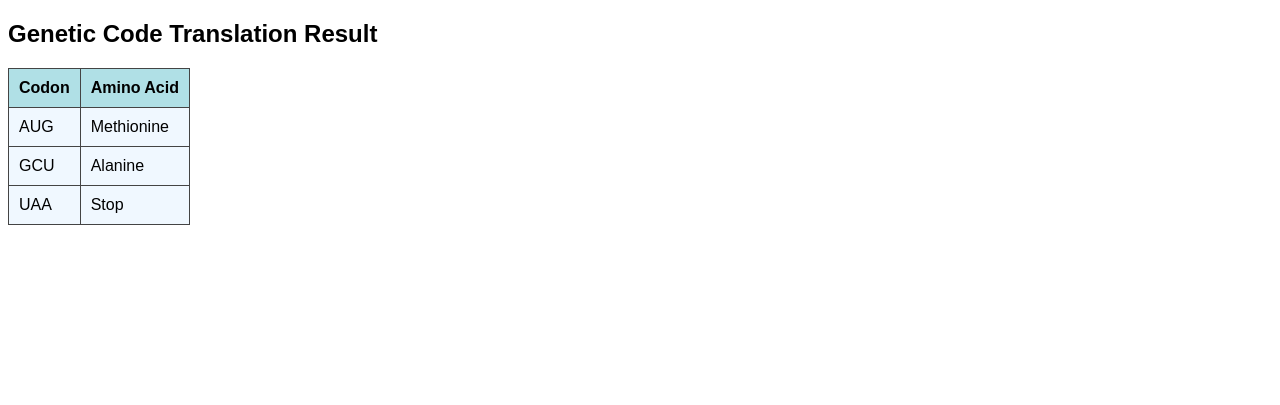
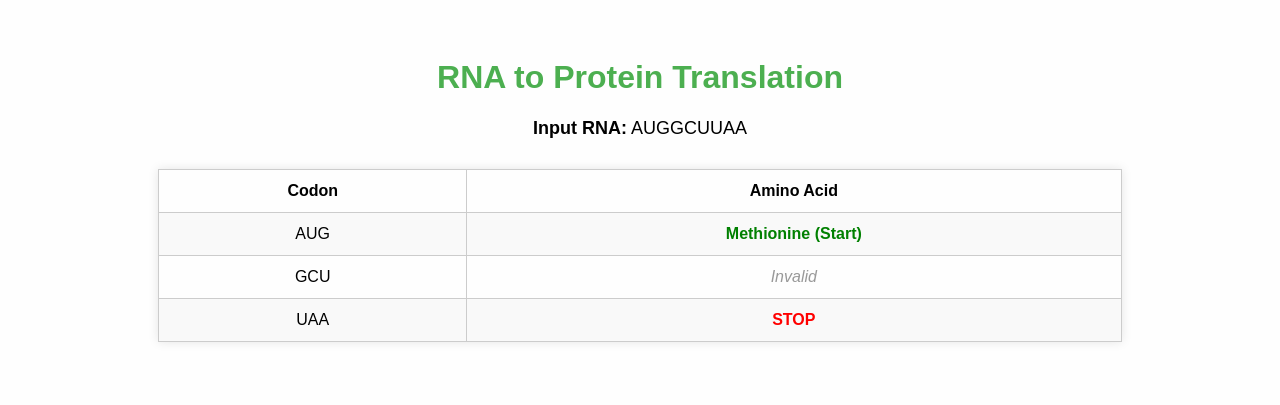
Before and after one commit to mpoojaverma/Genetic-Code-Translator, a plain HTML site: page index.html in a window 1280 px wide. Drawn offline with Linux system fonts and the light colour scheme.

Commit message:
Update index.html

```diff
--- a/index.html
+++ b/index.html
@@ -1,85 +1,74 @@
 <!DOCTYPE html>
-<!-- Declares this is an HTML5 document -->
-
 <html>
-<!-- Opens the HTML document -->
-
 <head>
-  <!-- Head section contains metadata, title, and styles -->
-
-  <title>Genetic Code Translation</title>
-  <!-- Title displayed in browser tab -->
-
+  <meta charset="UTF-8">
+  <title>RNA to Protein Translation</title>
   <style>
-    /* Embedded CSS styling for table & layout */
-
     body {
-      font-family: sans-serif;
-      /* Clean readable font for the whole page */
+      font-family: Arial, sans-serif;
+      background-color: #fefefe;
+      padding: 30px;
     }
-
+    h1 {
+      color: #4CAF50;
+      text-align: center;
+    }
+    p {
+      font-size: 18px;
+      text-align: center;
+    }
     table {
+      margin: 30px auto;
       border-collapse: collapse;
-      margin-top: 20px;
-      /* Makes the table look cleaner */
+      width: 80%;
+      box-shadow: 0 0 10px rgba(0,0,0,0.1);
     }
-
-    td, th {
-      border: 1px solid #444;
-      padding: 10px;
-      /* Table borders and padding */
+    th, td {
+      padding: 12px;
+      border: 1px solid #ccc;
+      text-align: center;
+      font-size: 16px;
     }
-
-    th {
-      background: #b0e0e6;
-      /* Header background: light blue */
+    tr:nth-child(even) {
+      background-color: #f9f9f9;
     }
-
-    td {
-      background: #f0f8ff;
-      /* Cell background: very light blue */
+    .start {
+      color: green;
+      font-weight: bold;
+    }
+    .stop {
+      color: red;
+      font-weight: bold;
+    }
+    .invalid {
+      color: #999;
+      font-style: italic;
     }
   </style>
 </head>
+<body>
 
-<body>
-  <!-- Visible content starts here -->
-
-  <h2>Genetic Code Translation Result</h2>
-  <!-- Heading shown above the table -->
+  <h1>RNA to Protein Translation</h1>
+  <p><strong>Input RNA:</strong> AUGGCUUAA</p>
 
   <table>
-    <!-- Start of data table -->
-
     <tr>
-      <!-- Table header row -->
       <th>Codon</th>
       <th>Amino Acid</th>
     </tr>
-
-    <!-- Sample rows below: (These are generated by C++) -->
-
     <tr>
       <td>AUG</td>
-      <!-- Codon column -->
-      <td>Methionine</td>
-      <!-- Amino acid mapped to codon -->
+      <td class="start">Methionine (Start)</td>
     </tr>
-
     <tr>
       <td>GCU</td>
-      <td>Alanine</td>
+      <td class="invalid">Invalid</td>
     </tr>
-
     <tr>
       <td>UAA</td>
-      <td>Stop</td>
+      <td class="stop">STOP</td>
     </tr>
-
   </table>
-  <!-- End of table -->
 
 </body>
-
 </html>
-<!-- End of HTML document -->
```
